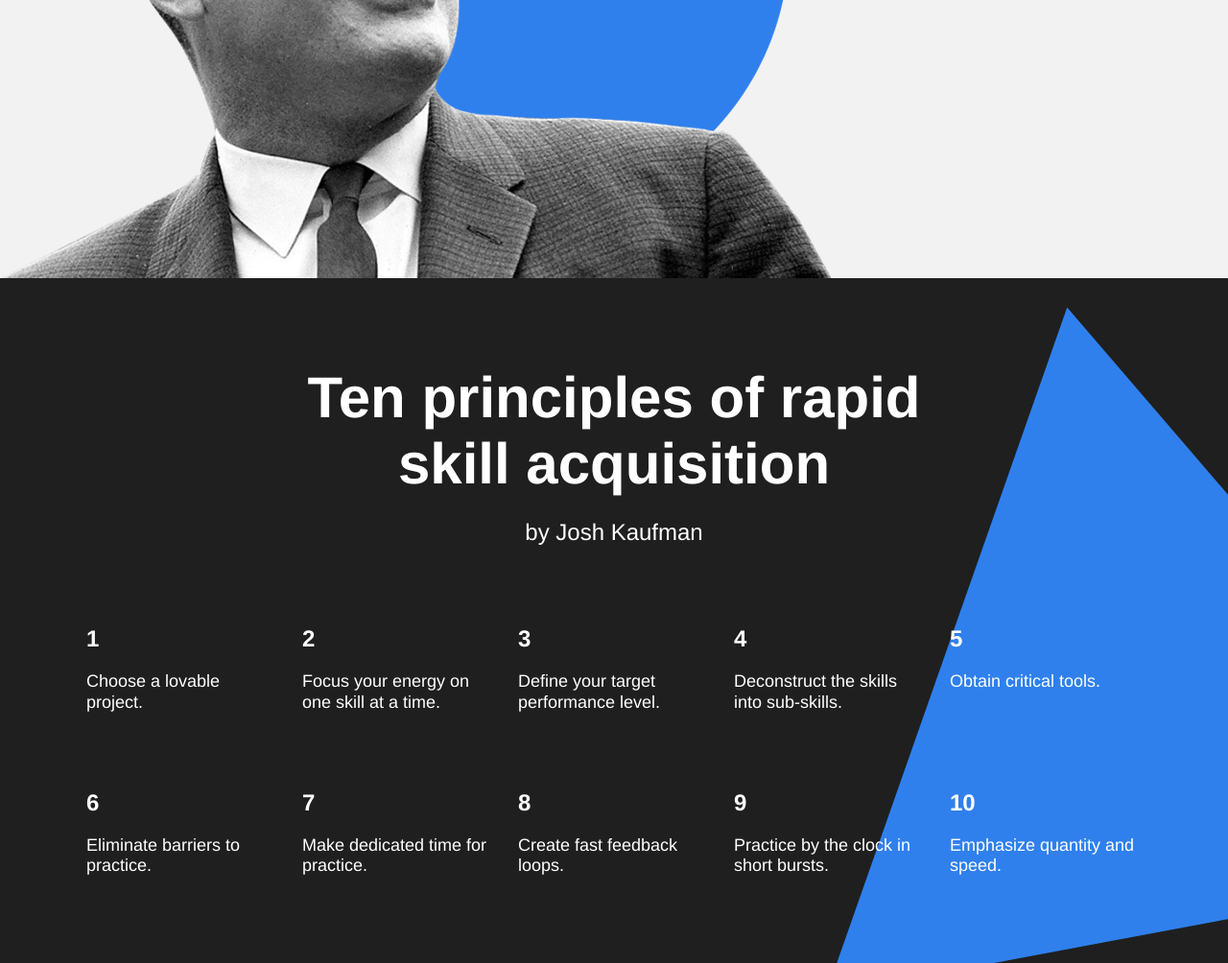
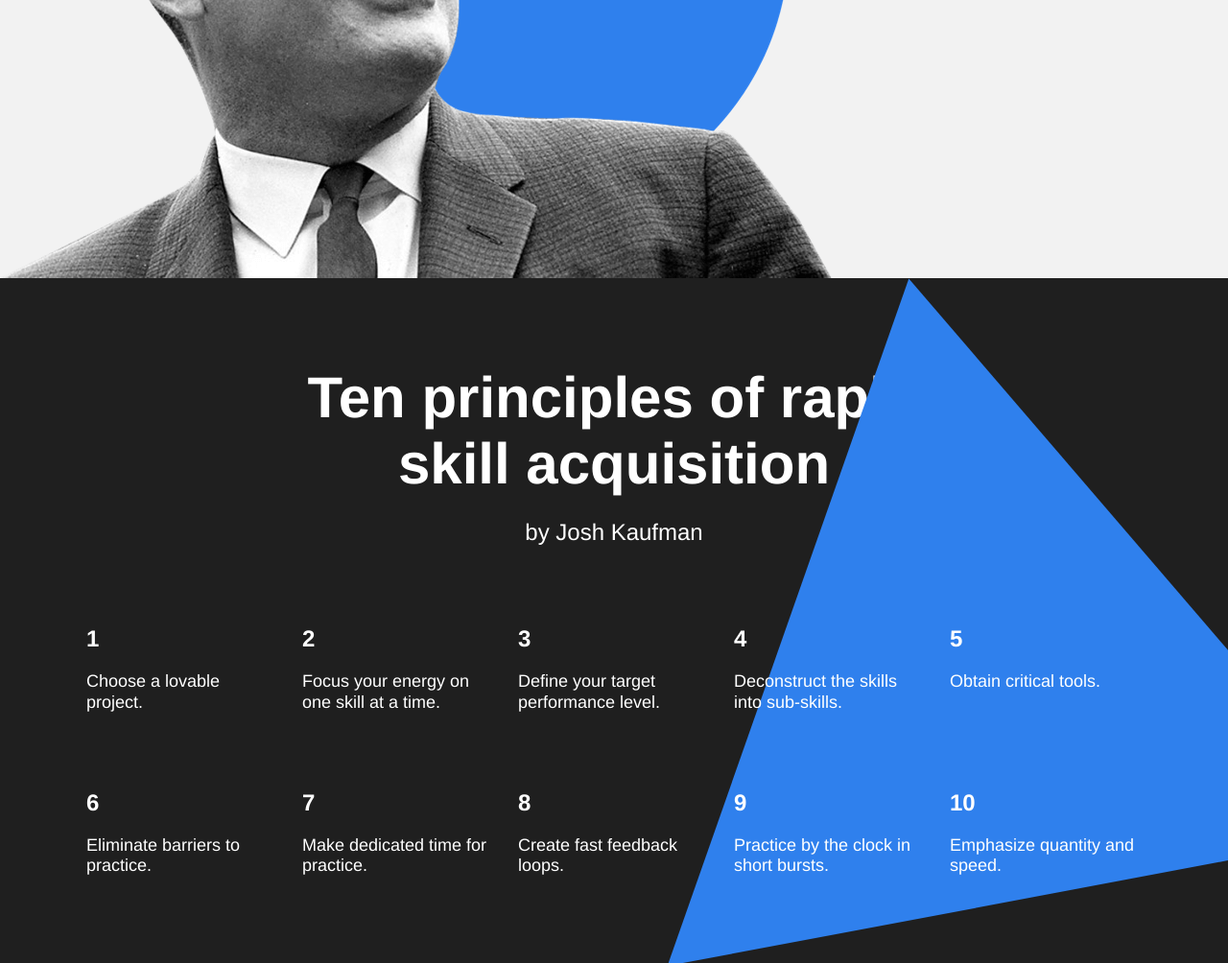
Before and after one commit to sstivason/web_project_1, a plain HTML site: page index.html in a window 1280 px wide. Shown: the part 2575-3579 px from the top of the page at 96% size. Drawn offline with Linux system fonts and the light colour scheme.

Commit message:
Third round of corrections made following initial review

```diff
--- a/styles/style.css
+++ b/styles/style.css
@@ -248,8 +248,9 @@
   height: 877px;
   width: 877px;
   position: absolute;
-  right: -210px;
-  top: 30px;
+  top: 0px;
+  right: -45px;
+  bottom: -65px;
   background-image: url('../images/kaufman-triangle.svg');
 }
 
```
